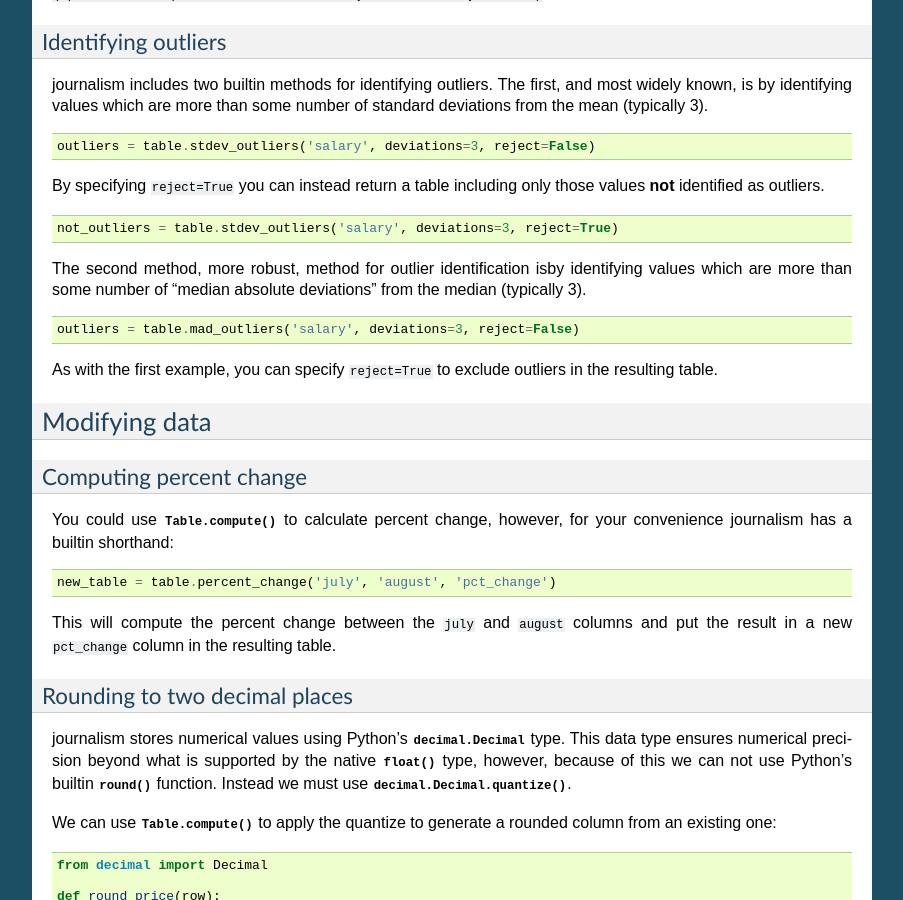
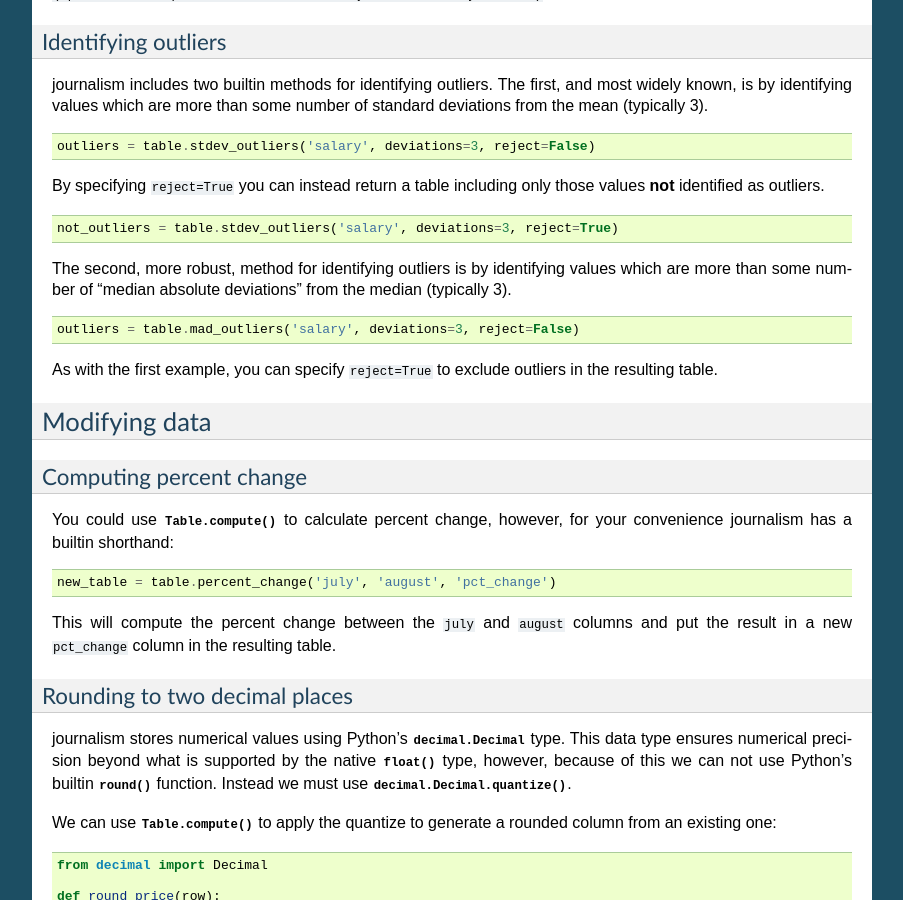
Before and after one commit to wireservice/agate, a Sphinx documentation site: the page built from docs/cookbook.rst, in a window 1280 px wide and 900 px high, scrolled down 3321 px. Shown: the whole window, without its empty margins (198-1101 px from the left). Built offline with Sphinx 7.4.7, drawn with Linux system fonts in a browser that asks for light colours.

Commit message:
Fix typos.

```diff
--- a/docs/cookbook.rst
+++ b/docs/cookbook.rst
@@ -224,7 +224,7 @@ By specifying :code:`reject=True` you can instead return a table including only
 
     not_outliers = table.stdev_outliers('salary', deviations=3, reject=True)
 
-The second method, more robust, method for outlier identification isby identifying values which are more than some number of "median absolute deviations" from the median (typically 3).
+The second, more robust, method for identifying outliers is by identifying values which are more than some number of "median absolute deviations" from the median (typically 3).
 
 .. code-block:: python
 
```
